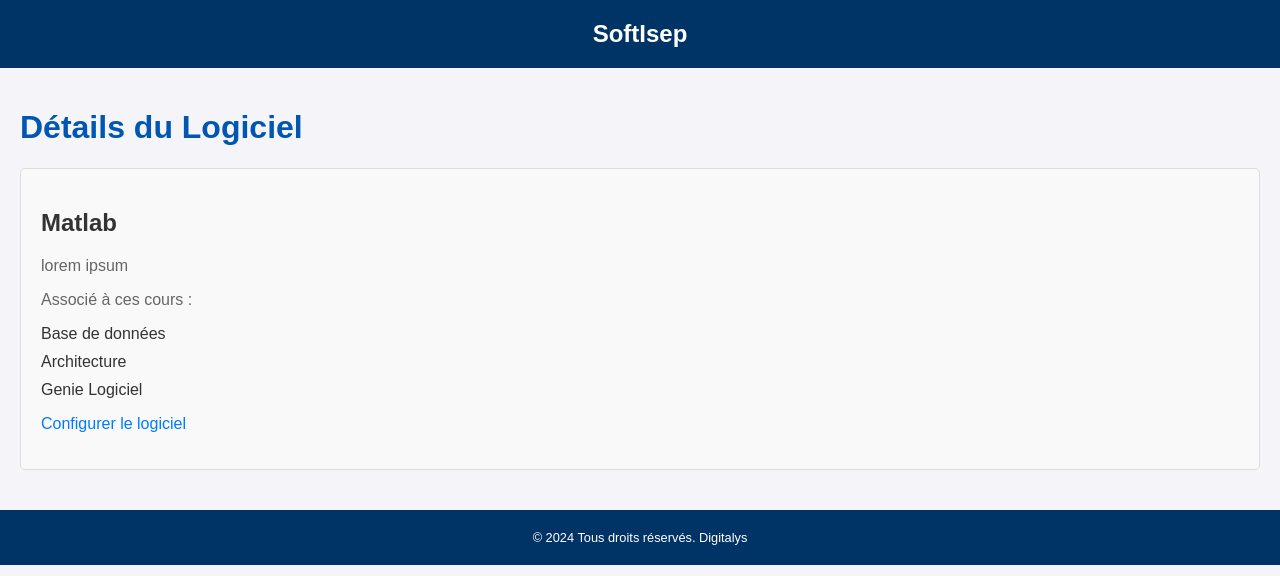
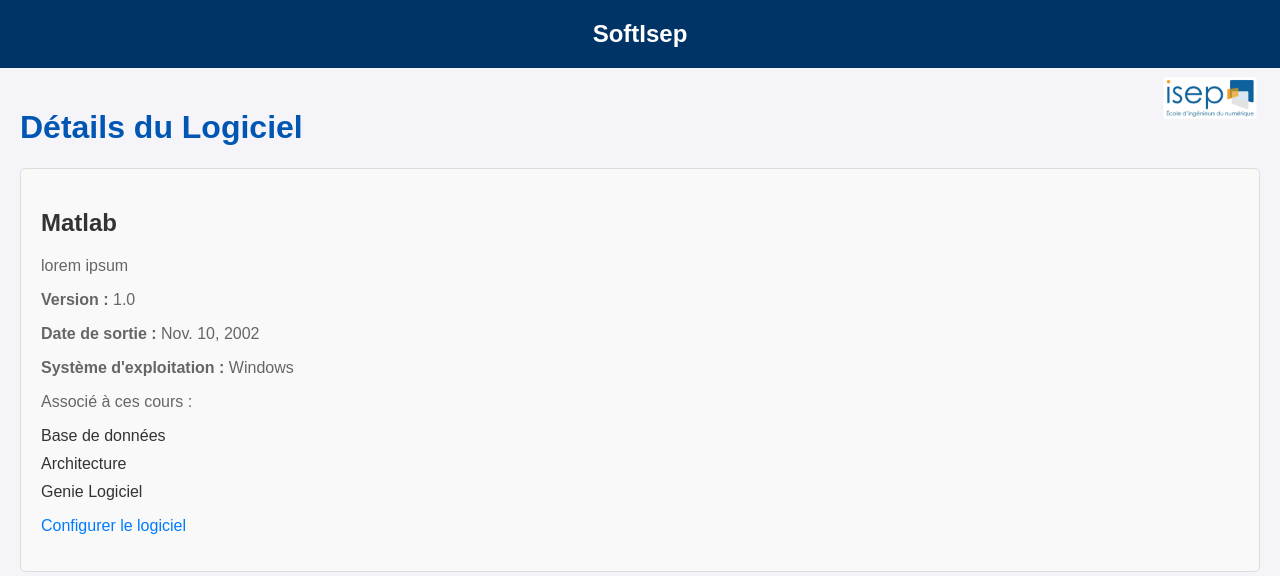
Before and after one commit to TarobaseM/softisep, a Django app: a page that uses templates/page_logiciel.html in a window 1280 px wide. Shown: the top 576 px of the page. Run offline with Django 5.2, Linux system fonts and the light colour scheme; data comes from the database, SQL or seed files in the repository; both versions use the stored data as it was after the commit.

Commit message:
amelioration page logiciel + ajout dun favicon

```diff
--- a/softisep/settings.py
+++ b/softisep/settings.py
@@ -116,7 +116,7 @@
 # Static files (CSS, JavaScript, Images)
 # https://docs.djangoproject.com/en/5.0/howto/static-files/
 
-STATIC_URL = 'static/'
+
 
 # Default primary key field type
 # https://docs.djangoproject.com/en/5.0/ref/settings/#default-auto-field
@@ -127,3 +127,4 @@
 STATICFILES_DIRS = [
     os.path.join(BASE_DIR, 'static'),  # L'emplacement de vos fichiers statiques
 ]
+STATIC_ROOT = os.path.join(BASE_DIR, 'staticfiles/')
--- a/softisepapp/models.py
+++ b/softisepapp/models.py
@@ -1,5 +1,5 @@
 from django.db import models
-
+from datetime import date
 # Create your models here.
 from django.db import models
 
@@ -18,6 +18,9 @@
 class Logiciel(models.Model):
     description = models.TextField(default="lorem ipsum")
     nom = models.CharField(max_length=100)
+    version = models.CharField(max_length=50,default="1.0")
+    date_de_sortie = models.DateField(default=date(2002, 11, 10))
+    systeme_exploitation = models.CharField(max_length=100,default="Windows")
     url_telechargement = models.URLField()
 
     def __str__(self):
--- a/static/css/index.css
+++ b/static/css/index.css
@@ -105,6 +105,7 @@
     color: #ffffff;
     text-decoration: none;
 }
+
 /* Styles spécifiques à la page logiciel */
 .logiciel-details {
     background-color: #f9f9f9;
@@ -139,3 +140,17 @@
 .logiciel-details a:hover {
     text-decoration: underline;
 }
+
+.image-container {
+    position: relative;
+    width: 100%;
+    height: 100%;
+}
+
+.top-right-image {
+    position: absolute;
+    top: 0;
+    right: 0;
+    width: 100px; /* Adjust the size as needed */
+    height: auto;
+}
--- a/templates/page_logiciel.html
+++ b/templates/page_logiciel.html
@@ -6,19 +6,30 @@
     <meta name="viewport" content="width=device-width, initial-scale=1.0">
     <title>SoftIsep - Détails du Logiciel</title>
     <link rel="stylesheet" href="{% static 'css/index.css' %}">
+    <link rel="apple-touch-icon" sizes="180x180" href="{% static 'images/favicon/apple-touch-icon.png' %}">
+    <link rel="icon" type="image/png" sizes="32x32" href="{% static 'images/favicon/favicon-32x32.png'%}">
+    <link rel="icon" type="image/png" sizes="32x32" href="{% static 'images/favicon/favicon-16x16.png'%}">
+    <link rel="manifest" href="{% static 'images/favicon/site.webmanifest'%}">
+
 </head>
 <body>
     <header>
         <a href="{% url 'index' %}" id="titre">SoftIsep</a>
+        <div class="image-container">
+            <img src="{% static 'images/logo-isep.png' %}" alt="My Image" class="top-right-image">
+        </div>
     </header>
     <main>
         <h1>Détails du Logiciel</h1>
         <div class="logiciel-details">
             <h2>{{ logiciel.nom }}</h2>
             <p>{{ logiciel.description }}</p>
+            <p><strong>Version :</strong> {{ logiciel.version }}</p>
+            <p><strong>Date de sortie :</strong> {{ logiciel.date_de_sortie }}</p>
+            <p><strong>Système d'exploitation :</strong> {{ logiciel.systeme_exploitation }}</p>
             <p>Associé à ces cours :</p>
             <ul>
-                {% for cours in cours_associated%}
+                {% for cours in cours_associated %}
                     <li>{{ cours.nom }}</li>
                 {% endfor %}
             </ul>
```
Also changed, not shown: templates/index.html (+8 -0 lines), db.sqlite3, softisepapp/migrations/0007_logiciel_date_de_sortie_and_more.py (added), static/images/favicon/apple-touch-icon.png (added), static/images/favicon/favicon-16x16.png (added), static/images/favicon/favicon-32x32.png (added), static/images/favicon/favicon.ico (added), static/images/favicon/site.webmanifest (added), static/images/logo-isep.png (added).
